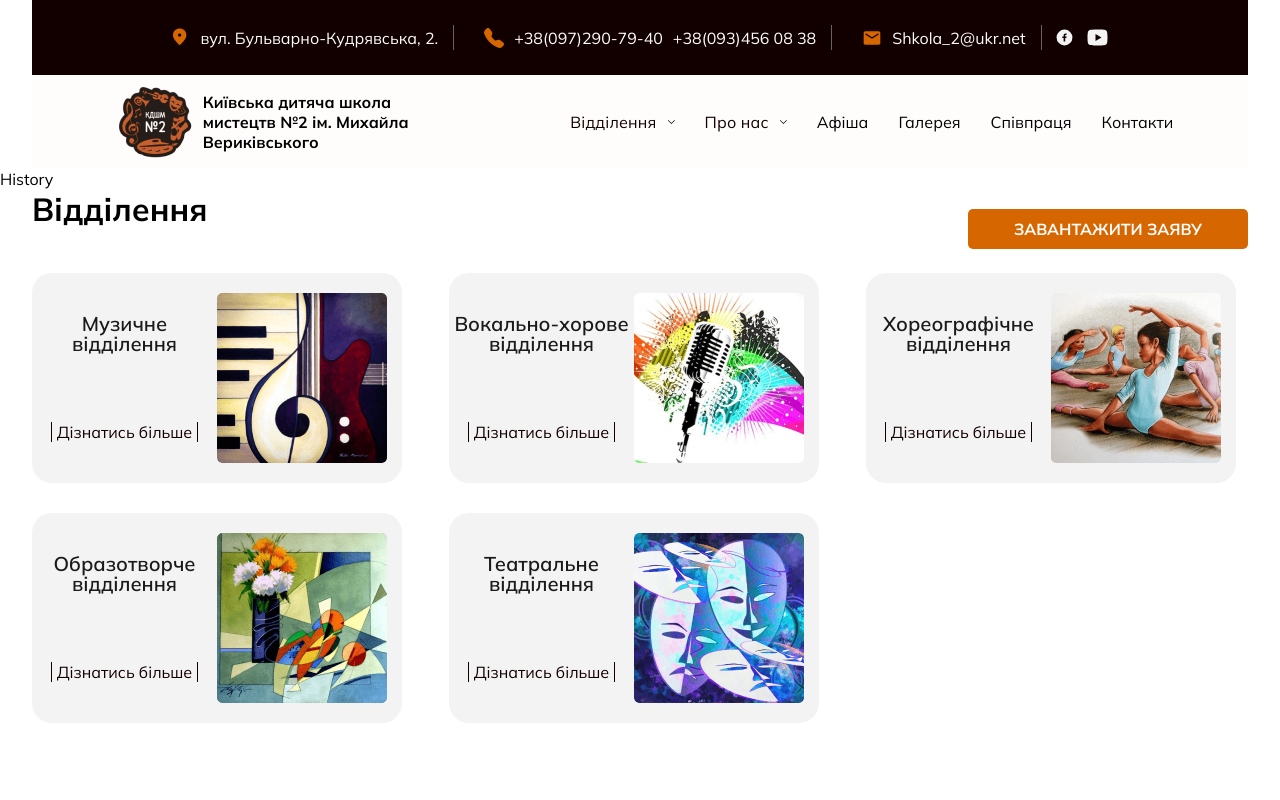
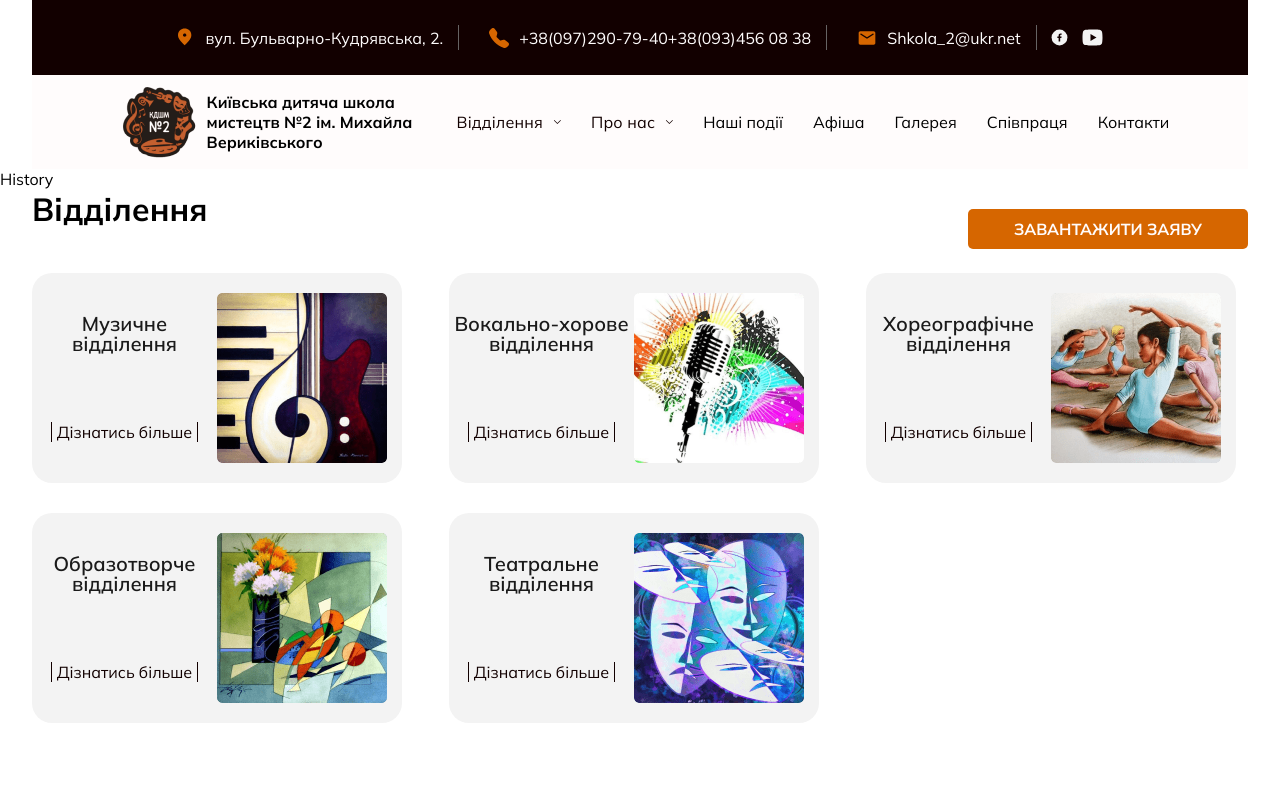
Before and after one commit to smile4alice/art-school-frontend, a React (Vite) app: page / in a window 1280 px wide. Shown: the top 800 px of the page. Built offline with nearby package versions, Linux system fonts and the light colour scheme.

Commit message:
refactor(header nav): add one more item our events

```diff
--- a/src/components/main/Header/Header.module.scss
+++ b/src/components/main/Header/Header.module.scss
@@ -3,7 +3,7 @@
   padding: 0 2rem;
   width: 100vw;
   max-width: 1280px;
-  margin-bottom: 10vh;
+
   @media screen and (max-width: 450px) {
     padding: 1rem;
   }
@@ -18,7 +18,7 @@
 
 .contactsWrapper {
   width: 100%;
-  padding: 0 50px;
+
   @extend%aligncenter;
 
   background-color: $black;
@@ -55,10 +55,6 @@
   }
 }
 
-.contactsListItem_PhoneWrapper {
-  @extend%aligncenter;
-  gap: 10px;
-}
 .social {
   @extend%aligncenter;
   gap: 8px;
@@ -74,9 +70,8 @@
 .headerNavigationWrapper {
   @extend%aligncenter;
   background-color: $white;
-  justify-content: space-around;
+  gap: 32px;
 }
-
 .nav {
   @extend%aligncenter;
   gap: 30px;
--- a/src/components/main/Header/HeaderNavigation.jsx
+++ b/src/components/main/Header/HeaderNavigation.jsx
@@ -9,6 +9,7 @@ import { useState } from 'react';
 
 const HeaderNavigation = () => {
   const items = [
+    { name:'Наші події', to: '/events' },
     { name: 'Афіша', to: '/poster' },
     { name: 'Галерея', to: '/gallery' },
     { name: 'Співпраця', to: '/cooperation' },
```
